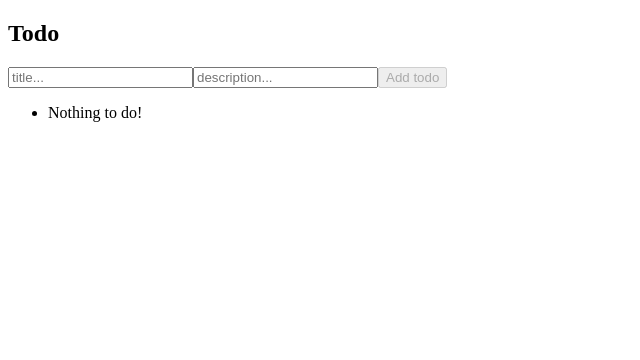
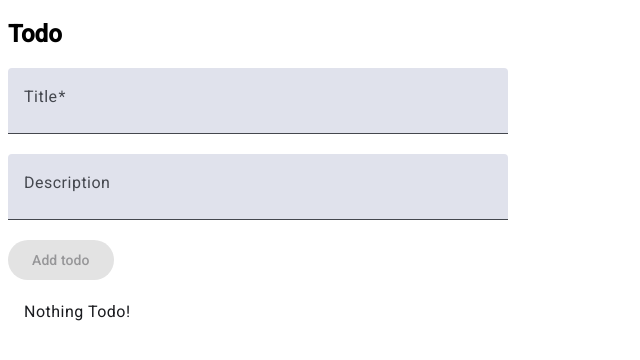
Before and after one commit to TechAssistance/angularstart-todo, an Angular app: page /home in a window 1280 px wide. Shown: the top 360 px of the page, without its empty margins (0-640 px from the left). Built offline with nearby package versions, Linux system fonts and the light colour scheme.

Commit message:
Add material design and finish details routing page

```diff
--- a/angular.json
+++ b/angular.json
@@ -56,6 +56,7 @@
               }
             ],
             "styles": [
+              "@angular/material/prebuilt-themes/azure-blue.css",
               "src/styles.scss"
             ],
             "scripts": []
@@ -115,6 +116,7 @@
               }
             ],
             "styles": [
+              "@angular/material/prebuilt-themes/azure-blue.css",
               "src/styles.scss"
             ],
             "scripts": []
--- a/package.json
+++ b/package.json
@@ -11,13 +11,16 @@
   "private": true,
   "dependencies": {
     "@angular/animations": "^18.2.0",
+    "@angular/cdk": "^18.2.2",
     "@angular/common": "^18.2.0",
     "@angular/compiler": "^18.2.0",
     "@angular/core": "^18.2.0",
     "@angular/forms": "^18.2.0",
+    "@angular/material": "^18.2.2",
     "@angular/platform-browser": "^18.2.0",
     "@angular/platform-browser-dynamic": "^18.2.0",
     "@angular/router": "^18.2.0",
+    "@material/list": "^14.0.0",
     "rxjs": "~7.8.0",
     "tslib": "^2.3.0",
     "zone.js": "~0.14.10"
--- a/src/app/app.config.ts
+++ b/src/app/app.config.ts
@@ -2,7 +2,8 @@ import { ApplicationConfig, provideZoneChangeDetection } from '@angular/core';
 import { provideRouter } from '@angular/router';
 
 import { routes } from './app.routes';
+import { provideAnimationsAsync } from '@angular/platform-browser/animations/async';
 
 export const appConfig: ApplicationConfig = {
-  providers: [provideZoneChangeDetection({ eventCoalescing: true }), provideRouter(routes)]
+  providers: [provideZoneChangeDetection({ eventCoalescing: true }), provideRouter(routes), provideAnimationsAsync()]
 };
--- a/src/app/home/ui/todo-form.component.ts
+++ b/src/app/home/ui/todo-form.component.ts
@@ -1,6 +1,8 @@
 import { Component, inject, output } from '@angular/core';
 import { FormBuilder, ReactiveFormsModule, Validators } from '@angular/forms';
 import { CreateTodo, Todo } from '../../shared/interfaces/todo';
+import { MatInputModule } from '@angular/material/input';
+import { MatButtonModule } from '@angular/material/button';
 
 @Component({
   standalone: true,
@@ -9,17 +11,32 @@ import { CreateTodo, Todo } from '../../shared/interfaces/todo';
     <form
       [formGroup]="todoForm"
       (ngSubmit)="todoSubmitted.emit(todoForm.getRawValue())"
+      class="example-form"
     >
-      <input type="text" formControlName="title" placeholder="title..." />
-      <input
-        type="text"
-        formControlName="description"
-        placeholder="description..."
-      />
-      <button [disabled]="!todoForm.valid" type="submit">Add todo</button>
+      <mat-form-field class="example-full-width">
+        <mat-label>Title</mat-label>
+        <input
+          matInput
+          type="text"
+          formControlName="title"
+          placeholder="Ex: Do the dishes"
+        />
+      </mat-form-field>
+      <mat-form-field class="example-full-width">
+        <mat-label>Description</mat-label>
+        <input
+          matInput
+          type="text"
+          formControlName="description"
+          placeholder="description..."
+        />
+      </mat-form-field>
+      <button mat-raised-button [disabled]="!todoForm.valid" type="submit">
+        Add todo
+      </button>
     </form>
   `,
-  imports: [ReactiveFormsModule],
+  imports: [ReactiveFormsModule, MatInputModule, MatButtonModule],
 })
 export class TodoFormComponent {
   private fb = inject(FormBuilder);
--- a/src/app/home/ui/todo-list.component.ts
+++ b/src/app/home/ui/todo-list.component.ts
@@ -1,22 +1,23 @@
 import { Component, input } from '@angular/core';
 import { Todo } from '../../shared/interfaces/todo';
 import { RouterLink } from '@angular/router';
+import { MatListModule } from '@angular/material/list';
 
 @Component({
   standalone: true,
   selector: 'app-todo-list',
   template: `
-    <ul>
+    <mat-list role="list">
       @for (todo of todos(); track todo.id) {
-        <li>
-          <a routerLink="/detail/{{ todo.id }}">{{ todo.title }}</a>
-        </li>
+        <mat-list-item>
+          <span routerLink="/detail/{{ todo.id }}">{{ todo.title }}</span>
+        </mat-list-item>
       } @empty {
-        <li>Nothing to do!</li>
+        <mat-list-item>Nothing Todo!</mat-list-item>
       }
-    </ul>
+    </mat-list>
   `,
-  imports: [RouterLink],
+  imports: [RouterLink, MatListModule],
 })
 export class TodoListComponent {
   todos = input.required<Todo[]>();
--- a/src/index.html
+++ b/src/index.html
@@ -6,6 +6,8 @@
   <base href="/">
   <meta name="viewport" content="width=device-width, initial-scale=1">
   <link rel="icon" type="image/x-icon" href="favicon.ico">
+  <link href="https://fonts.googleapis.com/css2?family=Roboto:wght@300;400;500&display=swap" rel="stylesheet">
+  <link href="https://fonts.googleapis.com/icon?family=Material+Icons" rel="stylesheet">
 </head>
 <body>
   <app-root></app-root>
--- a/src/styles.scss
+++ b/src/styles.scss
@@ -1 +1,25 @@
-/* You can add global styles to this file, and also import other style files */
+@use "@angular/material" as mat;
+
+@import "../node_modules/@angular/material/prebuilt-themes/azure-blue.css";
+
+body {
+  margin: 5;
+  font-family: Roboto, "Helvetica Neue", sans-serif;
+}
+
+.example-form {
+  min-width: 150px;
+  max-width: 500px;
+  width: 100%;
+}
+
+.example-full-width {
+  width: 100%;
+}
+
+input {
+  padding: 10px;
+  margin: 5px;
+  border: 1px solid #ccc;
+  border-radius: 4px;
+}
```
Also changed, not shown: 1 other file (tests, documents, lock files or other folders).
